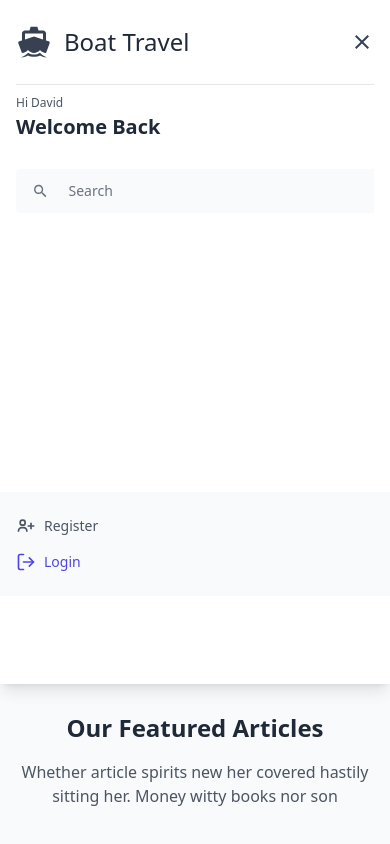
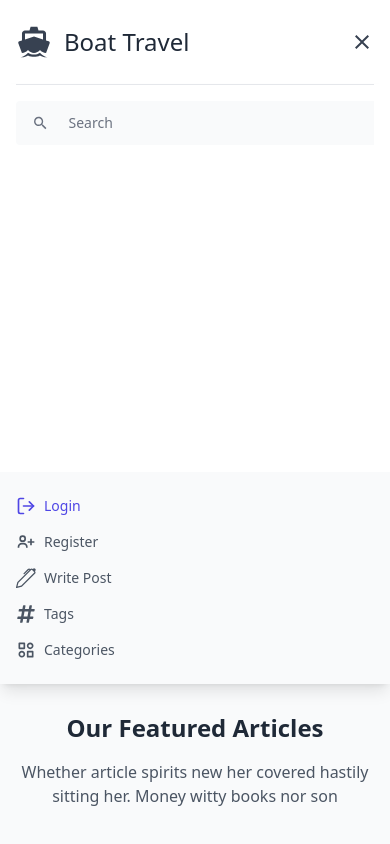
Before and after one commit to Khalid2Faisal/Boat-FrontEnd-not-complete, a Next.js app: page / in a window 390 px wide. Both pictures are taken after a click on the element 370 px from the left and 42 px from the top of the page. Shown: the top 844 px of the page. Built offline with nearby package versions, Linux system fonts and the light colour scheme; no server answers.

Commit message:
fixed mobile menu layout

```diff
--- a/components/Auth/RegisterUserModal.tsx
+++ b/components/Auth/RegisterUserModal.tsx
@@ -24,7 +24,7 @@ export default function RegisterUser() {
   };
 
   return (
-    <div className="fixed transition bg-slate-100 inset-0 bg-opacity-50 backdrop-blur-md">
+    <div className="fixed transition ease-in duration-1000 bg-slate-100 inset-0 bg-opacity-50 backdrop-blur-md">
       <div
         className="fixed transition top-1/2 left-1/2 -translate-x-1/2 -translate-y-1/2 w-full lg:w-1/2 xl:w-2/6 z-60 overflow-y-auto"
         id="registerUserModal"
--- a/components/Layout/NavBar.tsx
+++ b/components/Layout/NavBar.tsx
@@ -2,7 +2,7 @@ import React, { useState, useEffect } from "react";
 import Link from "next/link";
 import { toast } from "react-toastify";
 import { IoMdBoat, IoMdClose, IoMdSearch } from "react-icons/io";
-import { BiUser, BiMenu, BiUserPlus } from "react-icons/bi";
+import { BiUser, BiMenu, BiUserPlus, BiCategoryAlt } from "react-icons/bi";
 import { FiSettings, FiLogOut, FiChevronDown } from "react-icons/fi";
 
 import { useAppSelector, useAppDispatch } from "../../app/hooks";
@@ -15,6 +15,8 @@ import {
 } from "../../features/navigation/navigationSlice";
 import { logout } from "../../features/auth/authThunk";
 import { reset } from "../../features/auth/authSlice";
+import { BsPen } from "react-icons/bs";
+import { FaHashtag } from "react-icons/fa";
 
 export default function NavBar() {
   const dispatch = useAppDispatch();
@@ -180,14 +182,17 @@ export default function NavBar() {
               <div className="lg:hidden hidden sm:flex flex-col lg:px-7 sm:px-6 px-4 ">
                 <hr className=" w-full bg-gray-200 " />
                 <div className="lg:hidden flex flex-auto justify-between mt-3 flex-row pb-4">
+                  {!isSSR && user && (
                     <div>
                       <p className=" font-normal text-xs leading-3 text-gray-600">
-                      Hi David
+                        Hi {user?.name}
                       </p>
                       <h3 className=" font-bold text-xl leading-5 text-gray-800 mt-2">
                         Welcome Back
                       </h3>
                     </div>
+                  )}
+
                   <div className=" focus:outline-none focus:ring foucs:ring-offset-2 focus:ring-gray-800 bg-gray-50 flex items-center px-4 py-3.5 space-x-3 rounded ">
                     <IoMdSearch className="text-gray-500 text-lg" />
                     <input
@@ -212,16 +217,20 @@ export default function NavBar() {
           <div className=" flex flex-col justify-between h-full ">
             <div className=" flex flex-col lg:px-7 sm:px-6 px-4">
               <hr className=" w-full bg-gray-200 " />
+
+              {!isSSR && user && (
                 <div className="lg:hidden flex flex-auto justify-between mt-3 flex-row pb-4">
                   <div>
                     <p className=" font-normal text-xs leading-3 text-gray-600">
-                    Hi David
+                      Hi {user?.name}
                     </p>
                     <h3 className=" font-bold text-xl leading-5 text-gray-800 mt-2">
                       Welcome Back
                     </h3>
                   </div>
                 </div>
+              )}
+
               <div className=" w-auto sm:w-96 focus:outline-none focus:ring foucs:ring-offset-2 focus:ring-gray-800 bg-gray-50 flex items-center pl-4  space-x-3 rounded mt-4 ">
                 <IoMdSearch className="text-gray-500 text-lg" />
                 <input
@@ -233,7 +242,25 @@ export default function NavBar() {
               </div>
             </div>
             {!isSSR && user ? (
-              <ul className="flex flex-col justify-between items-start p-4 absolute bottom-22 left-0 w-full bg-gray-50">
+              <ul className="flex flex-col justify-between items-start p-4 absolute bottom-20 left-0 w-full bg-gray-50">
+                <li className="cursor-pointer text-gray-600 text-sm leading-3 tracking-normal py-2 hover:text-indigo-700 focus:text-indigo-700 focus:outline-none flex items-center">
+                  <div className="flex items-center">
+                    <BsPen className="text-xl text-current" />
+                    <span className="ml-2">Write Post</span>
+                  </div>
+                </li>
+                <li className="cursor-pointer text-gray-600 text-sm leading-3 tracking-normal py-2 hover:text-indigo-700 focus:text-indigo-700 focus:outline-none flex items-center">
+                  <div className="flex items-center">
+                    <FaHashtag className="text-xl text-current" />
+                    <span className="ml-2">Tags</span>
+                  </div>
+                </li>
+                <li className="cursor-pointer text-gray-600 text-sm leading-3 tracking-normal py-2 hover:text-indigo-700 focus:text-indigo-700 focus:outline-none flex items-center">
+                  <div className="flex items-center">
+                    <BiCategoryAlt className="text-xl text-current" />
+                    <span className="ml-2">Categories</span>
+                  </div>
+                </li>
                 <li className="cursor-pointer text-gray-600 text-sm leading-3 tracking-normal py-2 hover:text-indigo-700 focus:text-indigo-700 focus:outline-none">
                   <div className="flex items-center">
                     <BiUser className="text-xl text-current" />
@@ -254,34 +281,52 @@ export default function NavBar() {
                 </li>
               </ul>
             ) : (
-              <ul className="flex flex-col justify-between items-start p-4 absolute bottom-22 left-0 w-full bg-gray-50">
+              <ul className="flex flex-col justify-between items-start p-4 absolute  bottom-0 left-0 w-full bg-gray-50">
+                <li className="cursor-pointer text-indigo-600 text-sm leading-3 tracking-normal py-2 hover:text-indigo-700 focus:text-indigo-700 focus:outline-none flex items-center">
+                  <div onClick={toggleLogin} className="flex items-center">
+                    <FiLogOut className="text-xl text-current" />
+                    <span className="ml-2">Login</span>
+                  </div>
+                </li>
                 <li className="cursor-pointer text-gray-600 text-sm leading-3 tracking-normal py-2 hover:text-indigo-700 focus:text-indigo-700 focus:outline-none flex items-center">
                   <div onClick={toggleRegister} className="flex items-center">
                     <BiUserPlus className="text-xl text-current" />
                     <span className="ml-2">Register</span>
                   </div>
                 </li>
-                <li className="cursor-pointer text-indigo-600 text-sm leading-3 tracking-normal py-2 hover:text-indigo-700 focus:text-indigo-700 focus:outline-none flex items-center">
-                  <div onClick={toggleLogin} className="flex items-center">
-                    <FiLogOut className="text-xl text-current" />
-                    <span className="ml-2">Login</span>
+                <li className="cursor-pointer text-gray-600 text-sm leading-3 tracking-normal py-2 hover:text-indigo-700 focus:text-indigo-700 focus:outline-none flex items-center">
+                  <div className="flex items-center">
+                    <BsPen className="text-xl text-current" />
+                    <span className="ml-2">Write Post</span>
+                  </div>
+                </li>
+                <li className="cursor-pointer text-gray-600 text-sm leading-3 tracking-normal py-2 hover:text-indigo-700 focus:text-indigo-700 focus:outline-none flex items-center">
+                  <div className="flex items-center">
+                    <FaHashtag className="text-xl text-current" />
+                    <span className="ml-2">Tags</span>
+                  </div>
+                </li>
+                <li className="cursor-pointer text-gray-600 text-sm leading-3 tracking-normal py-2 hover:text-indigo-700 focus:text-indigo-700 focus:outline-none flex items-center">
+                  <div className="flex items-center">
+                    <BiCategoryAlt className="text-xl text-current" />
+                    <span className="ml-2">Categories</span>
                   </div>
                 </li>
               </ul>
             )}
             {!isSSR && user ? (
-              <div className=" flex items-center flex-row py-6 px-8 bg-gray-100 absolute bottom-0 left-0 w-full">
-                <img
+              <div className=" flex items-center flex-row py-6 px-2 bg-gray-100 absolute bottom-0 left-0 w-full">
+                {/* <img
                   className="w-10 h-10 "
                   src="https://i.ibb.co/QMddNDb/Ellipse-14.png"
                   alt="individual person image-3"
-                />
+                /> */}
                 <div className="ml-2">
                   <p className="text-lg leading-4 font-semibold text-gray-800">
-                    David Hulk
+                    {user.name}
                   </p>
                   <p className=" font-normal text-xs leading-3 text-gray-600 mt-1">
-                    david@alphahulk.com
+                    {user.email}
                   </p>
                 </div>
               </div>
--- a/styles/globals.css
+++ b/styles/globals.css
@@ -7,14 +7,14 @@ body {
 }
 
 ::-webkit-scrollbar {
-  width: 5px;
+  width: 7px;
   background: transparent;
 }
 ::-webkit-scrollbar-track {
   background: #e0e7ff;
 }
 ::-webkit-scrollbar-thumb {
-  background: #a5b4fc;
+  background: #6366f1;
   border-radius: 20px;
 }
 
```
Lines whose indentation alone changed are shown as unchanged.
